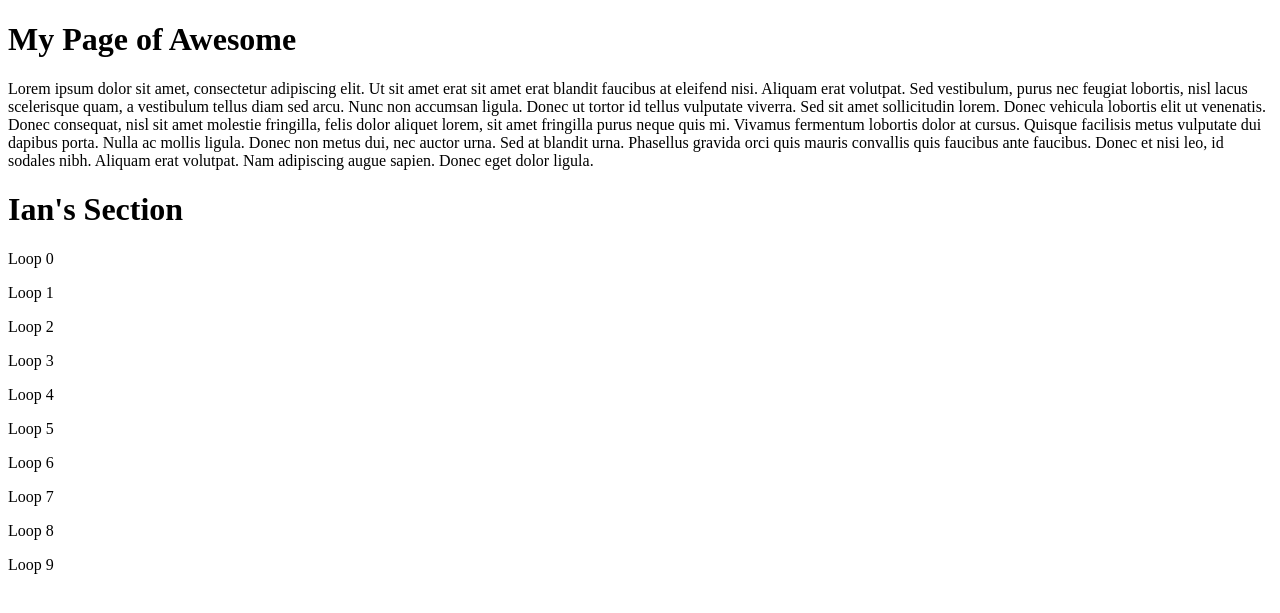
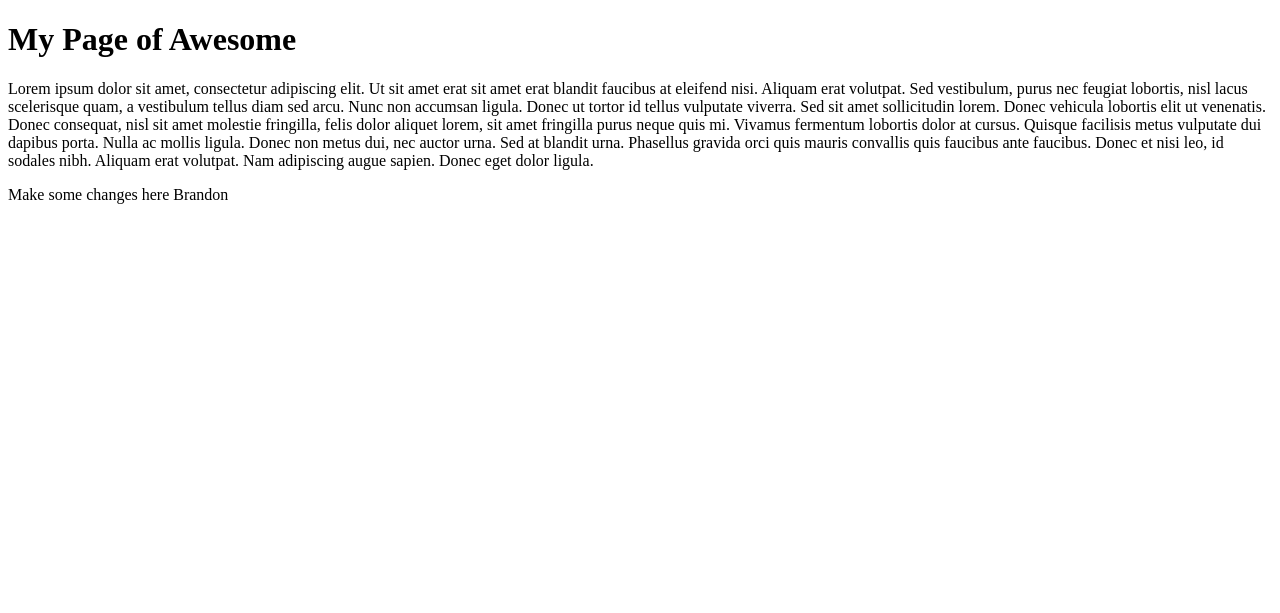
Before and after one commit to Liz303/dev, a PHP site: page / in a window 1280 px wide. Shown: the top 613 px of the page. Run offline with PHP 8.4, Linux system fonts and the light colour scheme; some libraries are stand-ins or nearby versions.

Commit message:
added a ptag to show conflicts

```diff
--- a/index.php
+++ b/index.php
@@ -11,18 +11,10 @@
 Nulla ac mollis ligula. Donec non metus dui, nec auctor urna. Sed at blandit urna. Phasellus gravida orci quis mauris convallis quis faucibus ante faucibus. Donec et nisi leo, id sodales nibh. Aliquam erat volutpat. Nam adipiscing augue sapien. Donec eget dolor ligula. </p>
 
 
+<p>Make some changes here Brandon</p>
+
+
 <?php
-
-	// Print html for Ian's section
-	print '<h1>Ian\'s Section</h1>';
-
-	// Loop 10 times
-	for( $i = 0; $i < 10; $i++ ) {
-
-		// Print something
-		print "<p>Loop $i</p>";
-
-	}
 
 ?>
 
```
